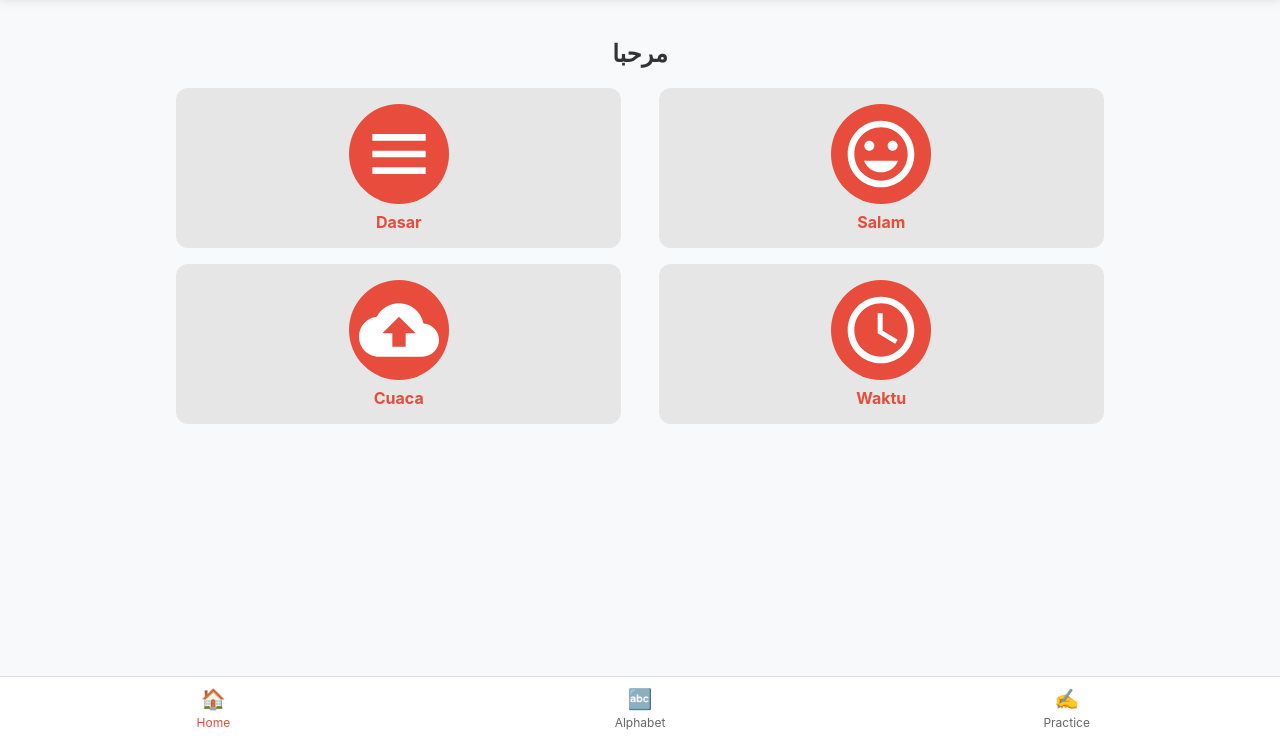
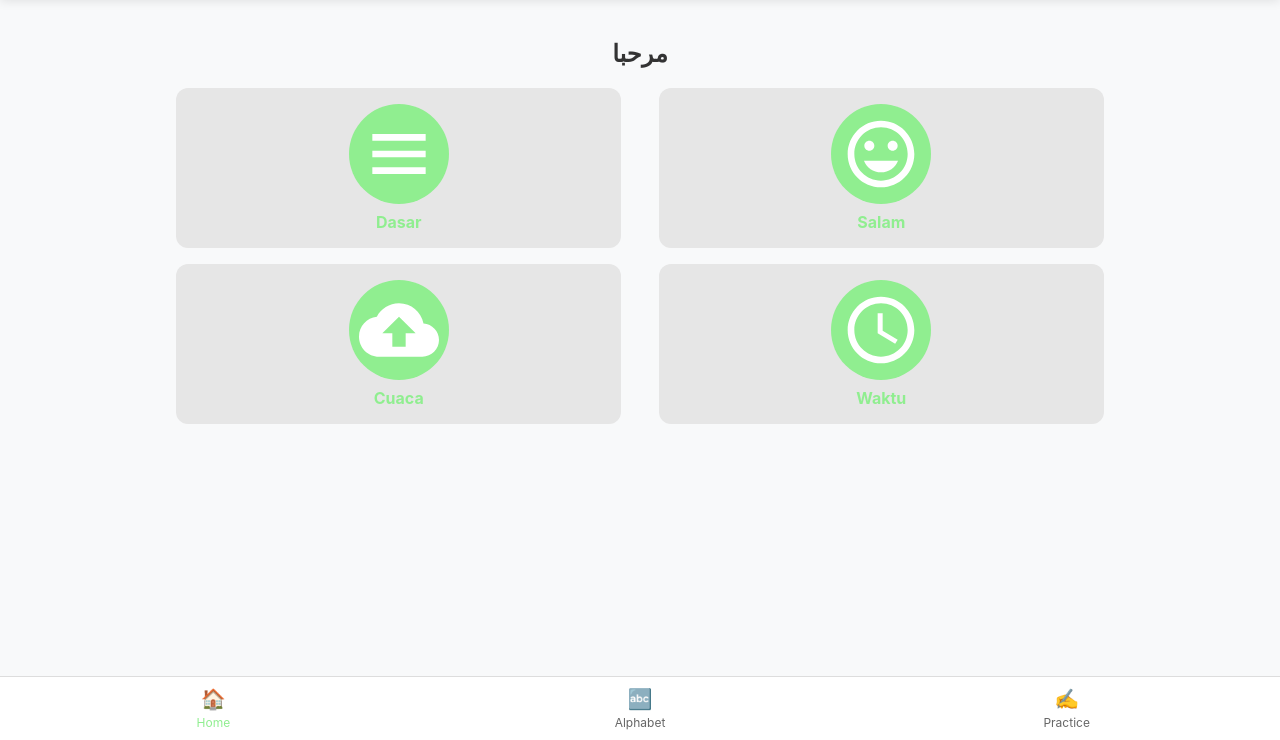
Before and after one commit to sardeq/IndoArabiWeb, a plain HTML site: page index.html in a window 1280 px wide. Shown: the part 60-800 px from the top of the page. Drawn offline with Linux system fonts and the light colour scheme.

Commit message:
Update style.css

```diff
--- a/style.css
+++ b/style.css
@@ -23,7 +23,7 @@
 }
 
 :root {
-    --primary-color: #e74c3c;
+    --primary-color: #90EE90;
     --secondary-color: #3498db;
     --background-color: #f8f9fa;
     --text-color: #333;
```
